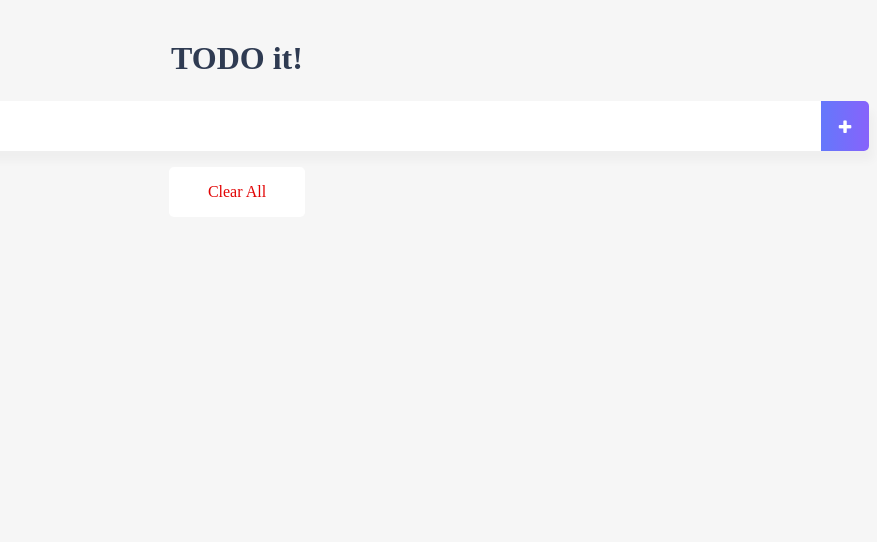
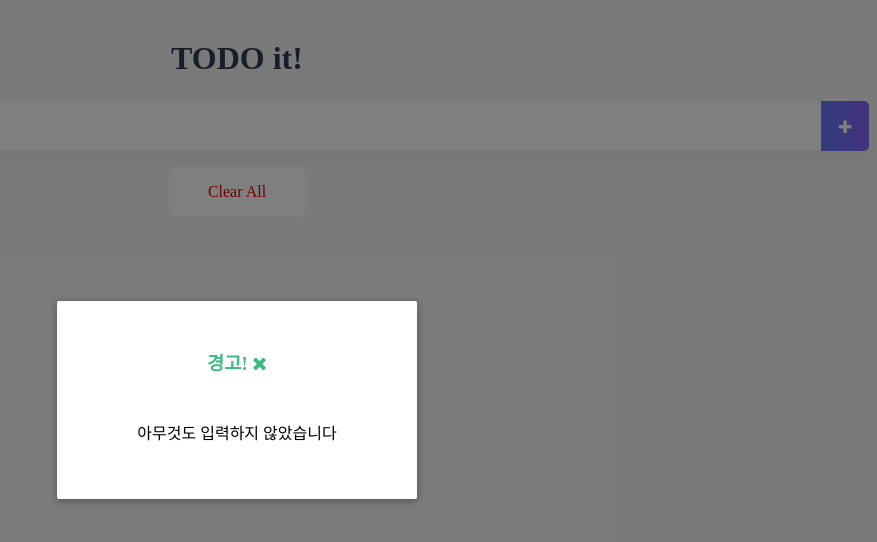
Before and after one commit to YeonsuBaek/Vue-lecture, a Vue app in the folder vue-todo/: page / in a window 1280 px wide. Both pictures are taken after a click on the element 1248 px from the left and 126 px from the top of the page. Shown: the top 542 px of the page, without its empty margins (403-1280 px from the left). Built offline with nearby package versions, Linux system fonts and the light colour scheme.

Commit message:
🚧 Toggle the modal component

```diff
--- a/vue-todo/src/components/TodoInput.vue
+++ b/vue-todo/src/components/TodoInput.vue
@@ -6,7 +6,12 @@
     </span>
 
     <ModalComponent :show="showModal" @close="showModal = false">
-      <h3 slot="header">custom header</h3>
+      <h3 slot="header">
+        경고!
+        <i class="closeModalBtn fa fa-times" @click="showModal = false"></i>
+      </h3>
+
+      <p slot="body">아무것도 입력하지 않았습니다</p>
     </ModalComponent>
   </div>
 </template>
@@ -29,6 +34,8 @@ export default {
       if (this.newTodoItem !== "") {
         this.$emit("addTodoItem", this.newTodoItem);
         this.clearInput();
+      } else {
+        this.showModal = !this.showModal;
       }
     },
     clearInput: function () {
@@ -74,4 +81,8 @@ input:focus {
   color: #fff;
   vertical-align: middle;
 }
+
+.closeModalBtn {
+  color: #42b983;
+}
 </style>
--- a/vue-todo/src/components/common/ModalComponent.vue
+++ b/vue-todo/src/components/common/ModalComponent.vue
@@ -9,15 +9,6 @@
 
           <div class="modal-body">
             <slot name="body">default body</slot>
-          </div>
-
-          <div class="modal-footer">
-            <slot name="footer">
-              default footer
-              <button class="modal-default-button" @click="$emit('close')">
-                OK
-              </button>
-            </slot>
           </div>
         </div>
       </div>
```
